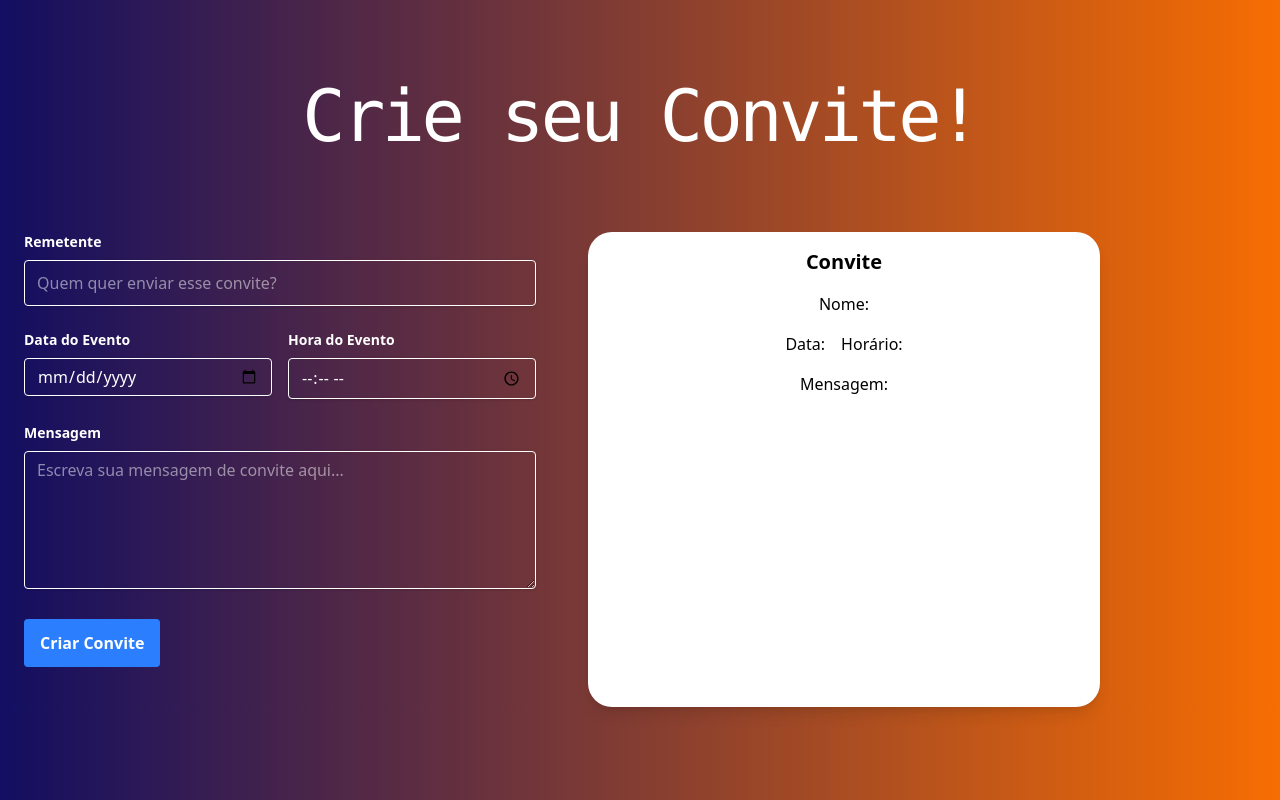
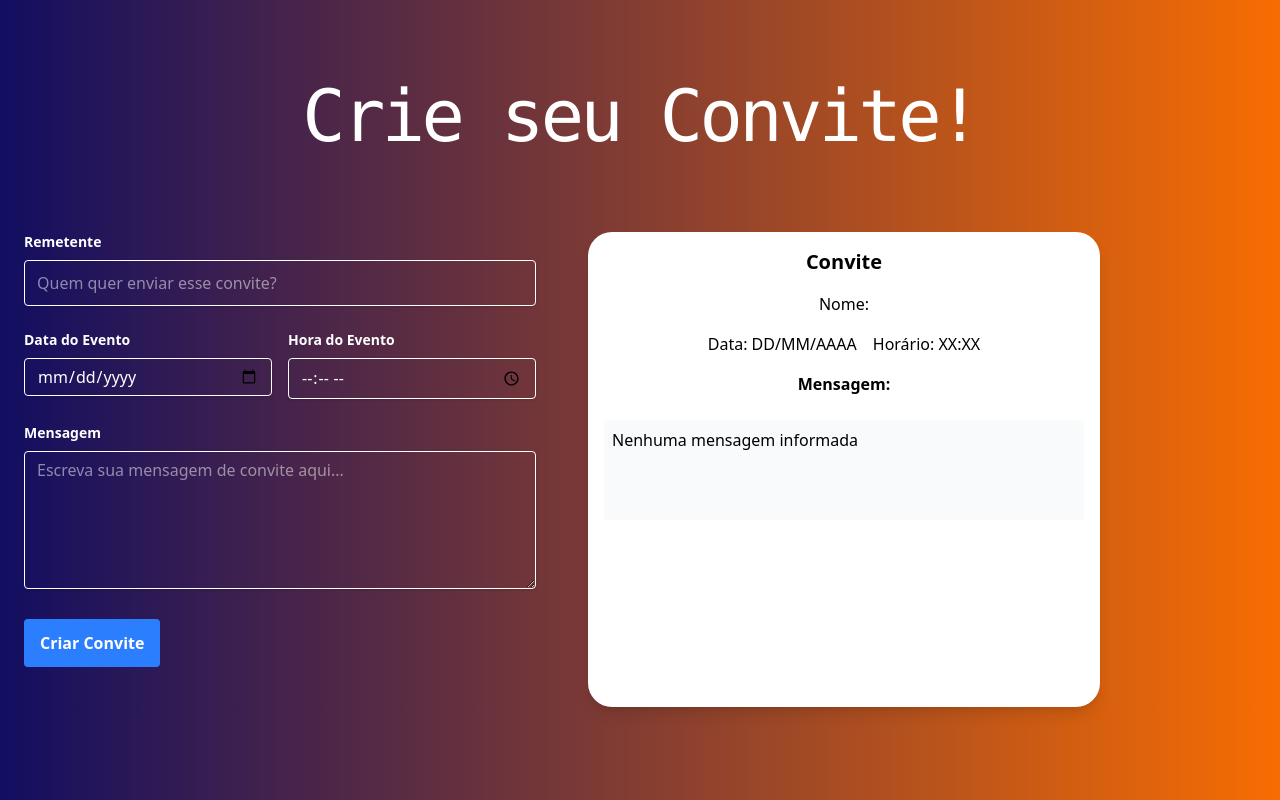
Before and after one commit to diegobbrito/personal-date, a React (Vite) app in the folder frontend/: page /makeyourinvite in a window 1280 px wide. Built offline with nearby package versions, Linux system fonts and the light colour scheme.

Commit message:
fix: prevent message overflow in invitation box

```diff
--- a/frontend/src/pages/MakeYourInvite.tsx
+++ b/frontend/src/pages/MakeYourInvite.tsx
@@ -143,14 +143,18 @@ const MakeYourInvite: React.FC = () => {
 
         <div className="w-full lg:w-1/2 max-w-lg bg-white p-4 rounded-3xl shadow-lg lg:ml-5 flex flex-col items-center space-y-4 mb-8 lg:mb-0">
           <h2 className="text-xl font-bold">Convite</h2>
-          <div className="flex flex-col items-center space-y-4">
+          <div className="flex flex-col items-center space-y-4 w-full">
             <p>Nome: {formData.sender}</p>
             <div className="flex flex-row items-center space-x-4">
-              <p>Data: {formData.eventDate}</p>
-              <p>Horário: {formData.eventTime}</p>
+              <p>Data: {formData.eventDate || "DD/MM/AAAA"}</p>
+              <p>Horário: {formData.eventTime || "XX:XX"}</p>
             </div>
-            <p> Mensagem:</p>
-            <p className="text-center mt-4">{formData.message}</p>
+            <p className="font-semibold">Mensagem:</p>
+            <div className="w-full">
+              <p className="mt-2 p-2 bg-gray-50 rounded break-words whitespace-pre-line min-h-[100px] overflow-auto w-full">
+                {formData.message || "Nenhuma mensagem informada"}
+              </p>
+            </div>
           </div>
         </div>
       </div>
```
